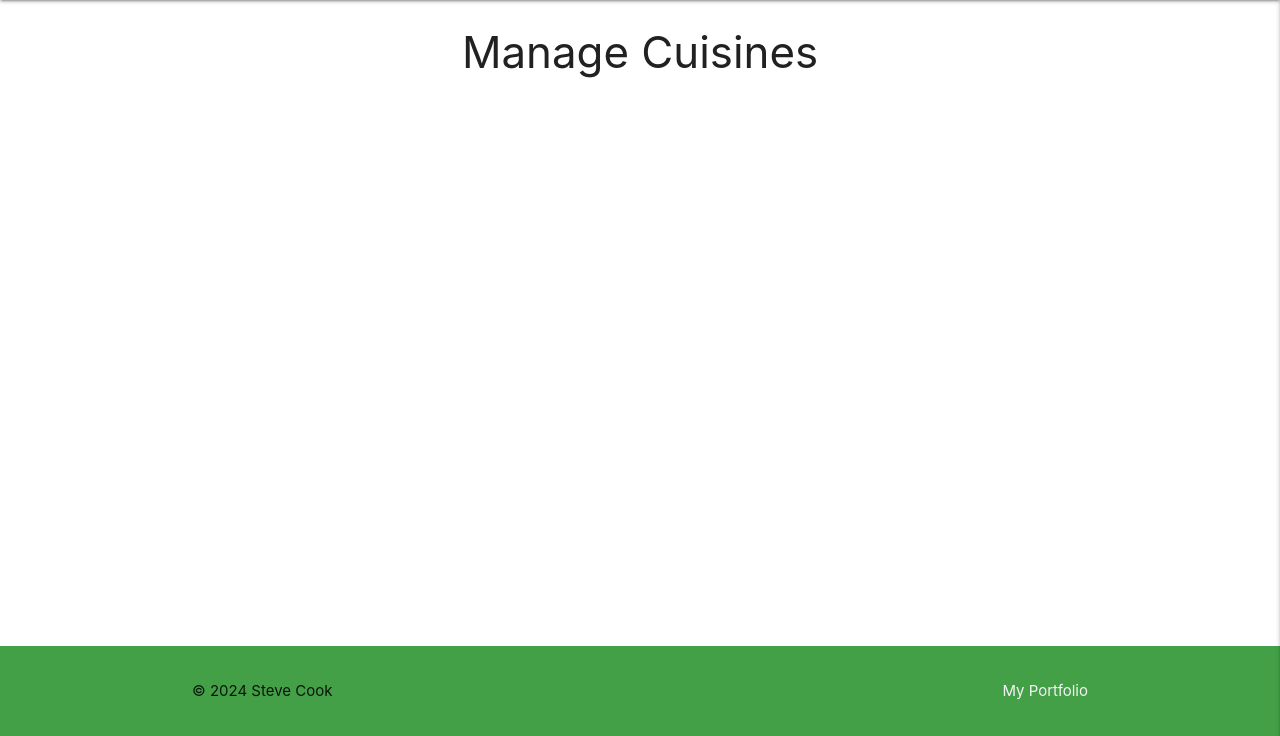
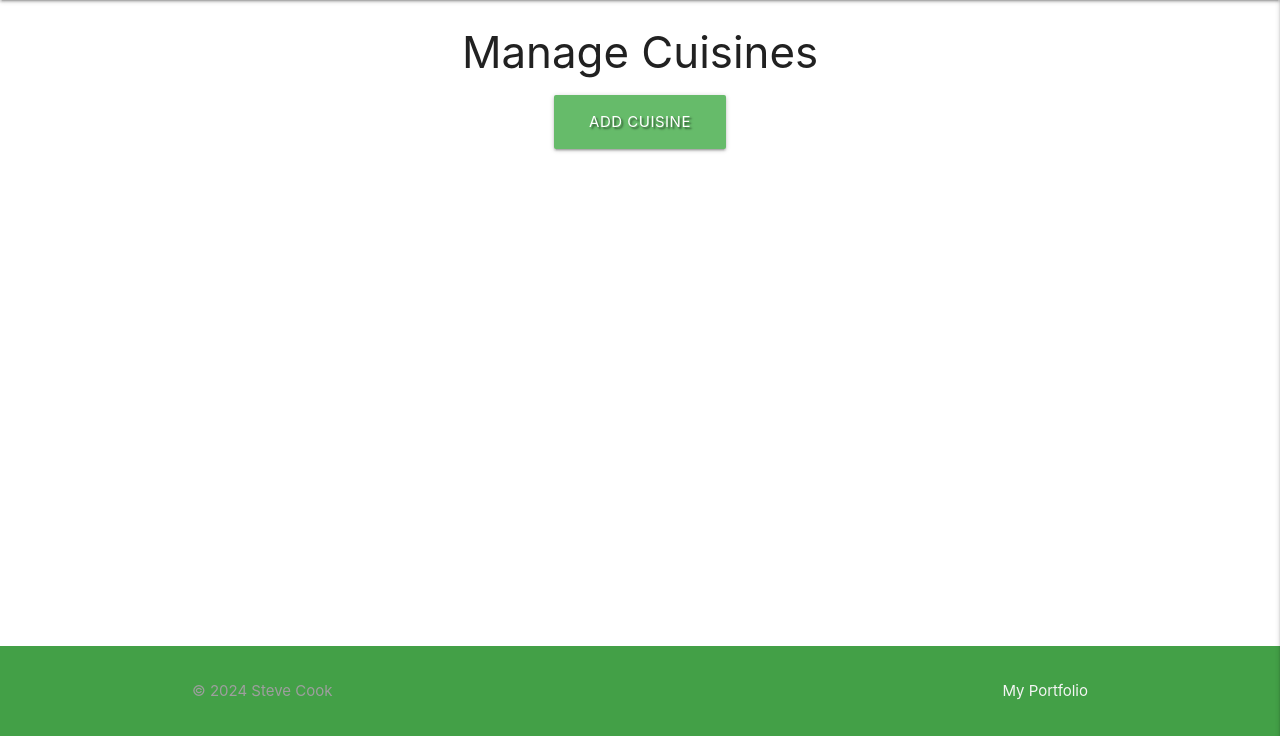
Before and after one commit to stevecook23/angel-food, a Flask app: page /get_cuisines in a window 1280 px wide. Shown: the part 64-800 px from the top of the page. Run offline with Flask 3, Linux system fonts and the light colour scheme; data that the repository does not hold is empty; some libraries are stand-ins or nearby versions.

Commit message:
Numerous little style changes to buttons, add cuisine form, edit cuisine, etc

```diff
--- a/app.py
+++ b/app.py
@@ -282,6 +282,13 @@ def edit_cuisine(cuisine_id):
     return render_template("edit_cuisine.html", cuisine=cuisine)
 
 
+# Route to the Delete Cuisines functionality
+@app.route("/delete_cuisine/<cuisine_id>")
+def delete_cuisine(cuisine_id):
+    mongo.db.cuisine.delete_one({"_id": ObjectId(cuisine_id)})
+    return redirect(url_for("get_cuisines"))
+
+
 # Cloudinary details
 cloudinary.config(
     cloud_name = os.environ.get('CLOUDINARY_CLOUD_NAME'),
--- a/static/css/style.css
+++ b/static/css/style.css
@@ -43,6 +43,11 @@ main {
   margin-top: 30px;
 }
 
+/* Additional CSS specific to the Manage Cuisines page */
+.card-no-margin {
+  margin-top: 0 !important;
+}
+
 /* Text shadow on buttons */
 .text-shadow {
   text-shadow: 2px 2px 2px rgba(0, 0, 0, 0.5);
@@ -53,6 +58,7 @@ main {
   margin-right: 5px;
 }
 
+/* CSS for the logo */
 .brand-logo {
   display: flex;
   align-items: center;
@@ -86,6 +92,7 @@ main {
   }
 }
 
+/* CSS for the front page cards */
 .card {
   display: flex;
   flex-direction: column;
@@ -116,8 +123,9 @@ main {
   color: rgba(0, 0, 0, 0.6);
 }
 
+/* CSS for password hint text alignment */
 .password-help-container {
-  padding-left: 3rem;  /* Adjust this value to align with the input field */
+  padding-left: 3rem;
 }
 
 .forgot-password-link {
@@ -151,15 +159,6 @@ select:focus option:checked {
   color: rgba(0, 0, 0, 0.6);
 }
 
-/* Default placeholder text color for the select elements */
-select option[value=""][disabled] {
-  color: rgba(0, 0, 0, 0.6) !important;
-}
-
-.file-path-wrapper input.file-path {
-  color: rgba(0, 0, 0, 0.6) !important;
-}
-
 /* CSS for the takeaway toggle to get the image in line */
 .switch-container {
   display: flex;
@@ -168,9 +167,9 @@ select option[value=""][disabled] {
 
 .switch-container .material-icons {
   margin-right: 1rem;
-  line-height: 24px; /* Adjust line-height to vertically align the icon */
+  line-height: 17px;
 }
 
 .switch {
-  margin-left: 1rem; /* Adjust this value if needed */
+  margin-left: 2rem;
 }
--- a/static/js/script.js
+++ b/static/js/script.js
@@ -21,13 +21,15 @@ document.addEventListener('DOMContentLoaded', function() {
 
 
 document.addEventListener('DOMContentLoaded', function() {
+  // Initialize all modals
   var elems = document.querySelectorAll('.modal');
   var instances = M.Modal.init(elems);
 
-  var deleteButtons = document.querySelectorAll('.delete-place');
+  var deleteButtons = document.querySelectorAll('.delete-place, .delete-cuisine');
   var confirmDelete = document.getElementById('confirmDelete');
   var deleteUrl;
 
+  // Attach event listeners to all delete buttons
   deleteButtons.forEach(function(button) {
       button.addEventListener('click', function(e) {
           e.preventDefault();
@@ -37,8 +39,11 @@ document.addEventListener('DOMContentLoaded', function() {
       });
   });
 
+  // Confirm delete action
   confirmDelete.addEventListener('click', function() {
-      window.location.href = deleteUrl;
+      if (deleteUrl) {
+          window.location.href = deleteUrl;
+      }
   });
 });
 
--- a/templates/add_place.html
+++ b/templates/add_place.html
@@ -71,7 +71,7 @@
         </div>
         <div class="row">
           <div class="file-field input-field">
-            <div class="btn btn-large green darken-4 text-shadow">
+            <div class="btn btn-large green text-shadow">
               <span>Upload Image</span>
               <input type="file" name="place_image" accept="image/*">
             </div>
@@ -82,7 +82,7 @@
         </div>
         <div class="row">
           <div class="col s12 center-align">
-            <button type="submit" class="btn-large green darken-4 text-shadow">
+            <button type="submit" class="btn-large green text-shadow">
               <i class="material-icons left">send</i>Add Place
             </button>
             <a href="{{ url_for('show_places') }}" class="btn-large red text-shadow">
--- a/templates/base.html
+++ b/templates/base.html
@@ -76,7 +76,7 @@
     <footer class="footer mt-auto green darken-1">
       <div class="container">
         <div class="footer-content">
-          <div class="footer-copyright">
+          <div class="footer-copyright grey-text">
             © 2024 Steve Cook
             <a class="grey-text text-lighten-4 right" href="https://www.stevecookfiction.com">My Portfolio</a>
           </div>
--- a/templates/cuisines.html
+++ b/templates/cuisines.html
@@ -4,19 +4,31 @@
 <h3 class="text-darken-4 center-align">Manage Cuisines</h3>
 
 <div class="row">
+    <div class="col s12 m8 offset-m2 center-align">
+        <a href="{{ url_for('add_cuisine') }}" class="btn-large green lighten-1 text-shadow">
+            Add Cuisine <i class="fas fa-plus-square right"></i>
+        </a>
+    </div>
+</div>
+
+<div class="row" style="margin-top: 10px;">
+    <div class="col s12 m8 offset-m2">
+        <div class="row card-row">
             {% for cuisine in cuisines %}
                 <div class="col s12 m3">
-                <div class="card green lighten-1 text-shadow center-align">
+                    <div class="card green lighten-1 text-shadow center-align card-no-margin">
                         <div class="card-content white-text">
                             <span class="card-title">{{ cuisine.cuisine_name }}</span>
                         </div>
                         <div class="card-action">
                             <a href="{{ url_for('edit_cuisine', cuisine_id=cuisine._id) }}" class="btn blue accent-4">Edit</a>
-                        <a href="#" class="btn red lighten-1">Delete</a>
+                            <a href="{{ url_for('delete_cuisine', cuisine_id=cuisine._id) }}" class="btn red lighten-1 delete-cuisine">Delete</a>
                         </div>
                     </div>
                 </div>
             {% endfor %}
         </div>
+    </div>
+</div>
 
 {% endblock %}
--- a/templates/login.html
+++ b/templates/login.html
@@ -52,7 +52,7 @@
                     <!-- submit -->
                     <div class="row center-align">
                         <div class="col s12">
-                            <button class="btn-large green darken-4 text-shadow" type="submit">
+                            <button class="btn-large green text-shadow" type="submit">
                                 Log In <i class="material-icons right">forward</i>
                             </button>
                         </div>
```
Also changed, not shown: templates/add_cuisine.html (+7 -5 lines), templates/edit_cuisine.html (+7 -4 lines). Lines whose indentation alone changed are shown as unchanged.
